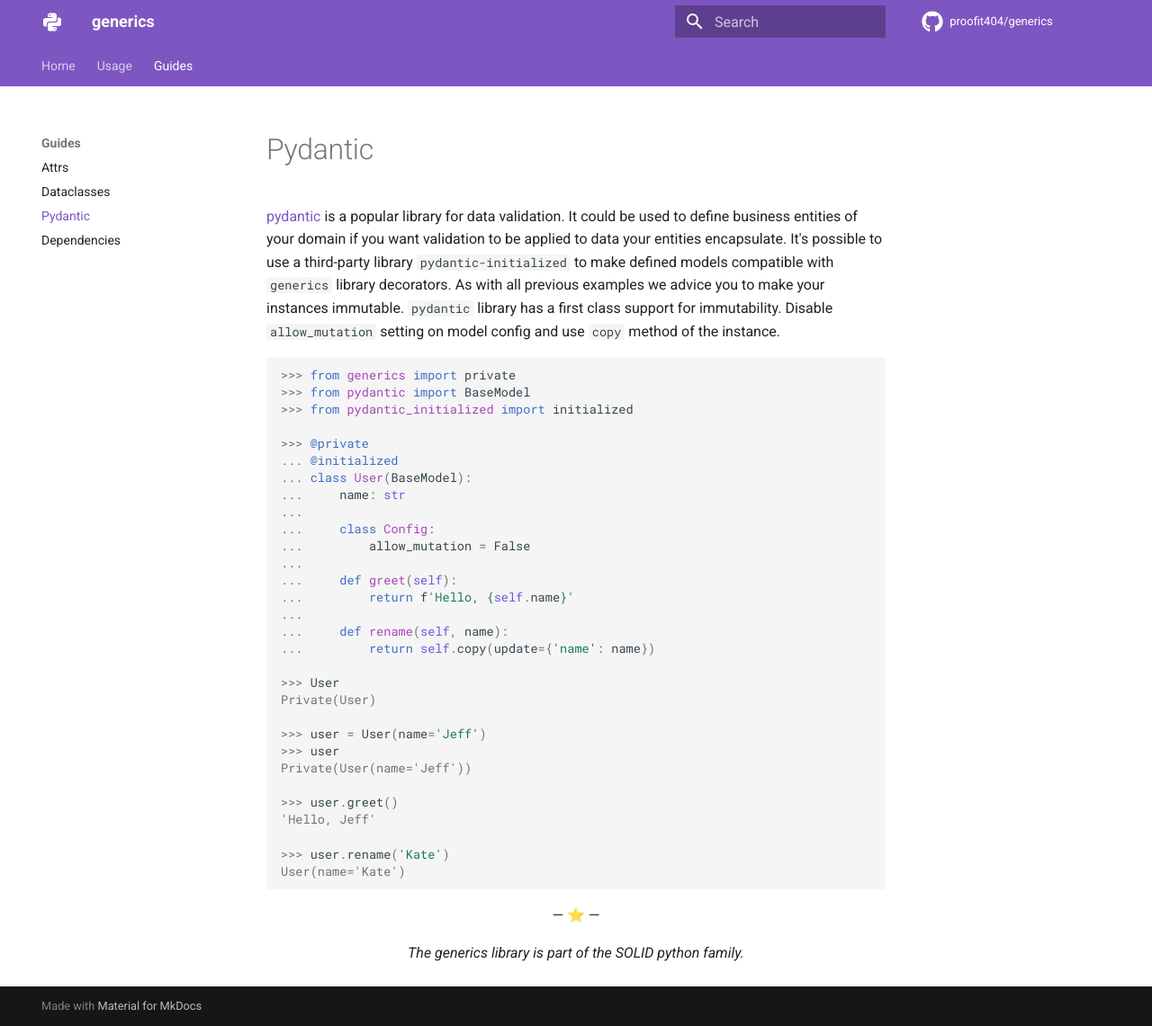
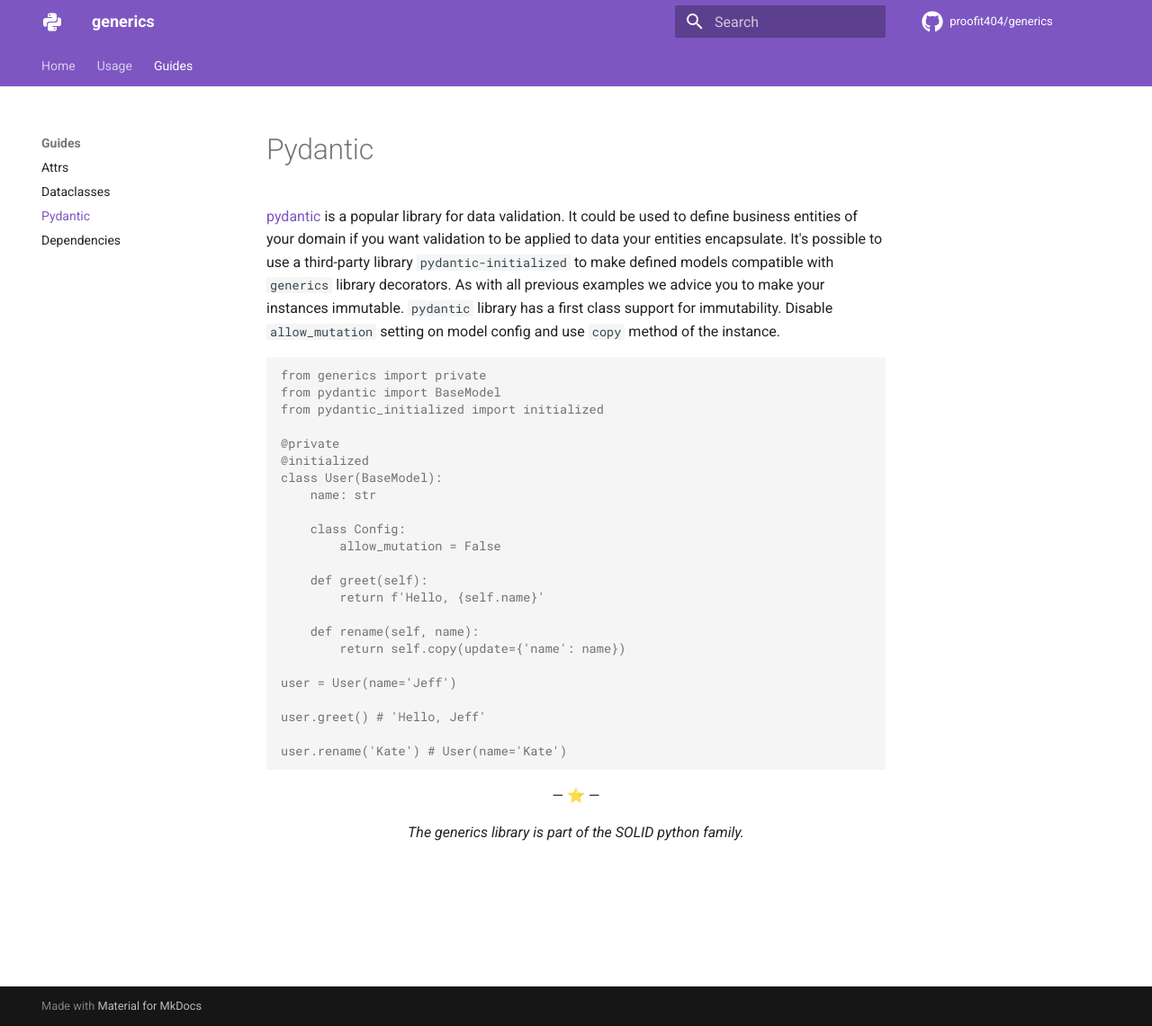
Before and after one commit to proofit404/generics, an MkDocs documentation site: the page built from docs/pydantic.md, in a window 1280 px wide and 1141 px high. Shown: the whole window at 90% size. Built offline with MkDocs 1.6.1 and Material for MkDocs 9.7.7, drawn with Linux system fonts in a browser that asks for light colours; comment, search, counter and statistics services are not loaded.

````diff
--- a/docs/pydantic.md
+++ b/docs/pydantic.md
@@ -11,36 +11,29 @@
 
 ```pycon
 
->>> from generics import private
->>> from pydantic import BaseModel
->>> from pydantic_initialized import initialized
+from generics import private
+from pydantic import BaseModel
+from pydantic_initialized import initialized
 
->>> @private
-... @initialized
-... class User(BaseModel):
-...     name: str
-...
-...     class Config:
-...         allow_mutation = False
-...
-...     def greet(self):
-...         return f'Hello, {self.name}'
-...
-...     def rename(self, name):
-...         return self.copy(update={'name': name})
+@private
+@initialized
+class User(BaseModel):
+    name: str
 
->>> User
-Private(User)
+    class Config:
+        allow_mutation = False
 
->>> user = User(name='Jeff')
->>> user
-Private(User(name='Jeff'))
+    def greet(self):
+        return f'Hello, {self.name}'
 
->>> user.greet()
-'Hello, Jeff'
+    def rename(self, name):
+        return self.copy(update={'name': name})
 
->>> user.rename('Kate')
-User(name='Kate')
+user = User(name='Jeff')
+
+user.greet() # 'Hello, Jeff'
+
+user.rename('Kate') # User(name='Kate')
 
 ```
 
````
Also changed, not shown: 3 other files.
